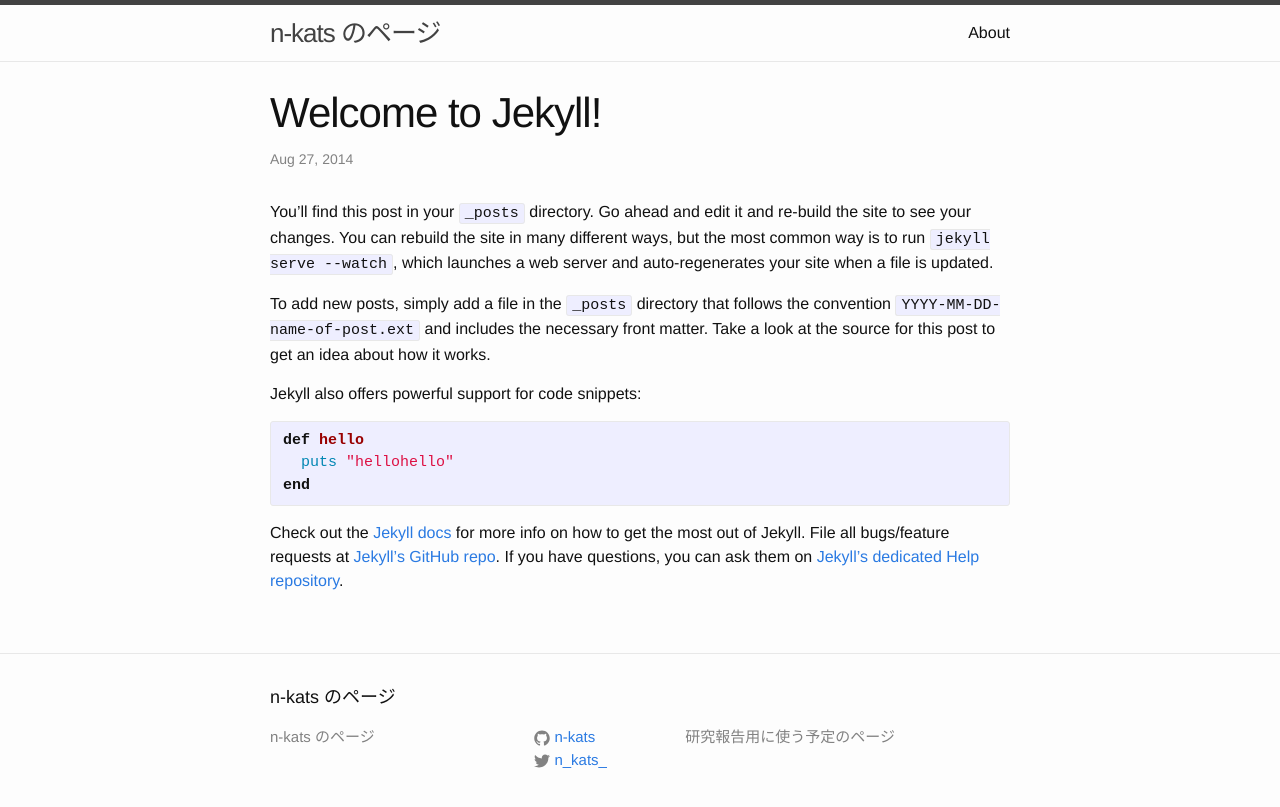
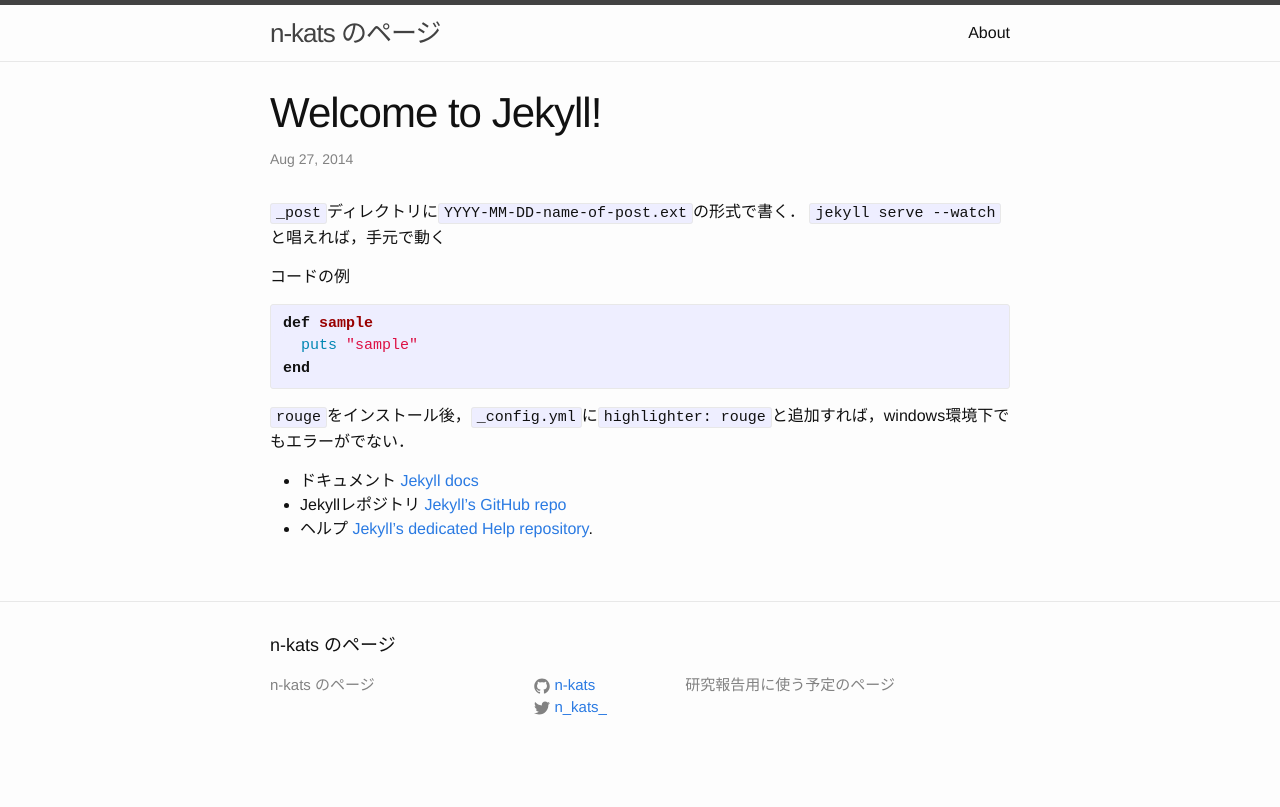
Before and after one commit to n-kats/n-kats.github.io, a Jekyll site: the page built from _posts/2014-08-27-welcome-to-jekyll.markdown, in a window 1280 px wide. Shown: the top 807 px of the page. Built offline with Jekyll 4.4.1, drawn with Linux system fonts in a browser that asks for light colours.

Commit message:
post 2014/8/27 v2

```diff
--- a/_config.yml
+++ b/_config.yml
@@ -10,4 +10,4 @@ github_username:  n-kats
 
 # Build settings
 markdown: kramdown
-#highlighter: rouge
+highlighter: rouge
--- a/_posts/2014-08-27-welcome-to-jekyll.markdown
+++ b/_posts/2014-08-27-welcome-to-jekyll.markdown
@@ -4,19 +4,20 @@ title:  "Welcome to Jekyll!"
 date:   2014-08-27 08:22:29
 categories: jekyll update
 ---
-You'll find this post in your `_posts` directory. Go ahead and edit it and re-build the site to see your changes. You can rebuild the site in many different ways, but the most common way is to run `jekyll serve --watch`, which launches a web server and auto-regenerates your site when a file is updated.
+`_post`ディレクトリに`YYYY-MM-DD-name-of-post.ext`の形式で書く．
+`jekyll serve --watch`と唱えれば，手元で動く
 
-To add new posts, simply add a file in the `_posts` directory that follows the convention `YYYY-MM-DD-name-of-post.ext` and includes the necessary front matter. Take a look at the source for this post to get an idea about how it works.
-
-Jekyll also offers powerful support for code snippets:
-
+コードの例
 {% highlight ruby %}
-def hello
-  puts "hellohello"
+def sample
+  puts "sample"
 end
 {% endhighlight %}
+`rouge`をインストール後，`_config.yml`に`highlighter: rouge`と追加すれば，windows環境下でもエラーがでない．
 
-Check out the [Jekyll docs][jekyll] for more info on how to get the most out of Jekyll. File all bugs/feature requests at [Jekyll's GitHub repo][jekyll-gh]. If you have questions, you can ask them on [Jekyll's dedicated Help repository][jekyll-help].
+- ドキュメント [Jekyll docs][jekyll]
+- Jekyllレポジトリ [Jekyll's GitHub repo][jekyll-gh]
+- ヘルプ [Jekyll's dedicated Help repository][jekyll-help].
 
 [jekyll]:      http://jekyllrb.com
 [jekyll-gh]:   https://github.com/jekyll/jekyll
```
